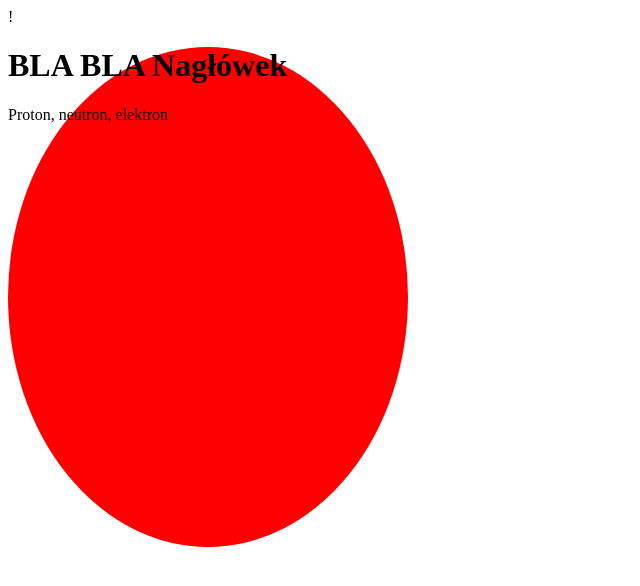
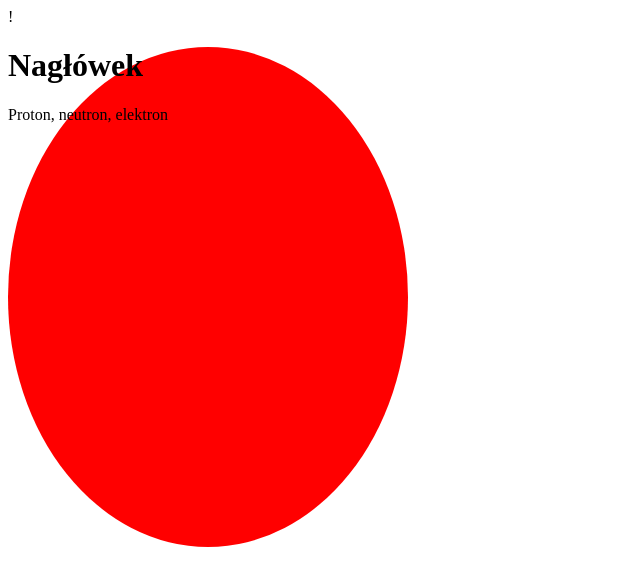
Before and after one commit to Wiciu87/Project, a plain HTML site: page index.html in a window 1280 px wide. Shown: the whole page, without its empty margins (0-640 px from the left). Drawn offline with Linux system fonts and the light colour scheme.

Commit message:
pierwsza zmiana

```diff
--- a/index.html
+++ b/index.html
@@ -7,7 +7,7 @@
 </head>
 <body>
 <div>
-    <h1> BLA BLA Nagłówek </h1>
+    <h1> Nagłówek </h1>
     <p> Proton, neutron, elektron<p>
   </div>
 
```
